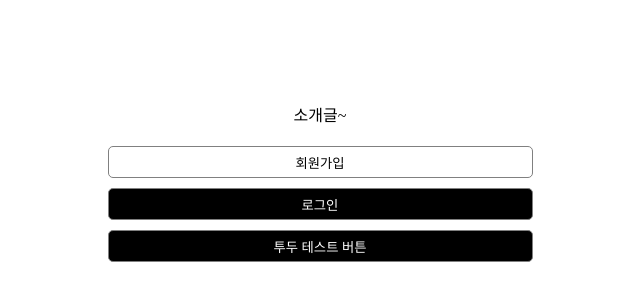
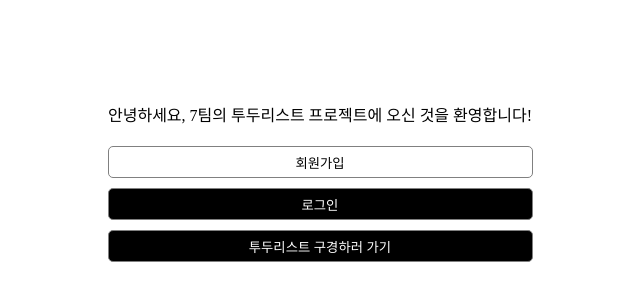
Before and after one commit to wanted-pre-onboarding-team-12th-7/pre-onboarding-12th-1-7, a React (Create React App) app: page / in a window 1280 px wide. Shown: the part 218-518 px from the top of the page, without its empty margins (320-960 px from the left). Built offline with nearby package versions, Linux system fonts and the light colour scheme.

Commit message:
style: Home 페이지 스타일 변경
페이지 내부 컨텐츠의 height가 높아져도 overflow가 발생하지 않도록 min-height CSS를 추가해두었습니다.

Co-authored-by: Seungwon Lee <salmontaker@users.noreply.github.com>
Co-authored-by: 이선근 <tjsrms1227@gmail.com>

```diff
--- a/src/pages/Home.tsx
+++ b/src/pages/Home.tsx
@@ -5,8 +5,8 @@ function Home() {
   const navigate = useNavigate()
 
   return (
-    <StyledHome>
-      소개글~
+    <PageWrapper>
+      안녕하세요, 7팀의 투두리스트 프로젝트에 오신 것을 환영합니다!
       <ButtonWrapper>
         <SignButton
           isSignin={false}
@@ -30,21 +30,22 @@ function Home() {
             navigate('/todo')
           }}
         >
-          투두 테스트 버튼
+          투두리스트 구경하러 가기
         </SignButton>
       </ButtonWrapper>
-    </StyledHome>
+    </PageWrapper>
   )
 }
 
-const StyledHome = styled.div`
+const PageWrapper = styled.div`
   display: flex;
   justify-content: center;
   align-items: center;
   flex-direction: column;
   gap: 20px;
   width: 100%;
-  height: 100vh;
+  min-height: 100%;
+  padding: 50px;
 `
 
 const ButtonWrapper = styled.div`
```
